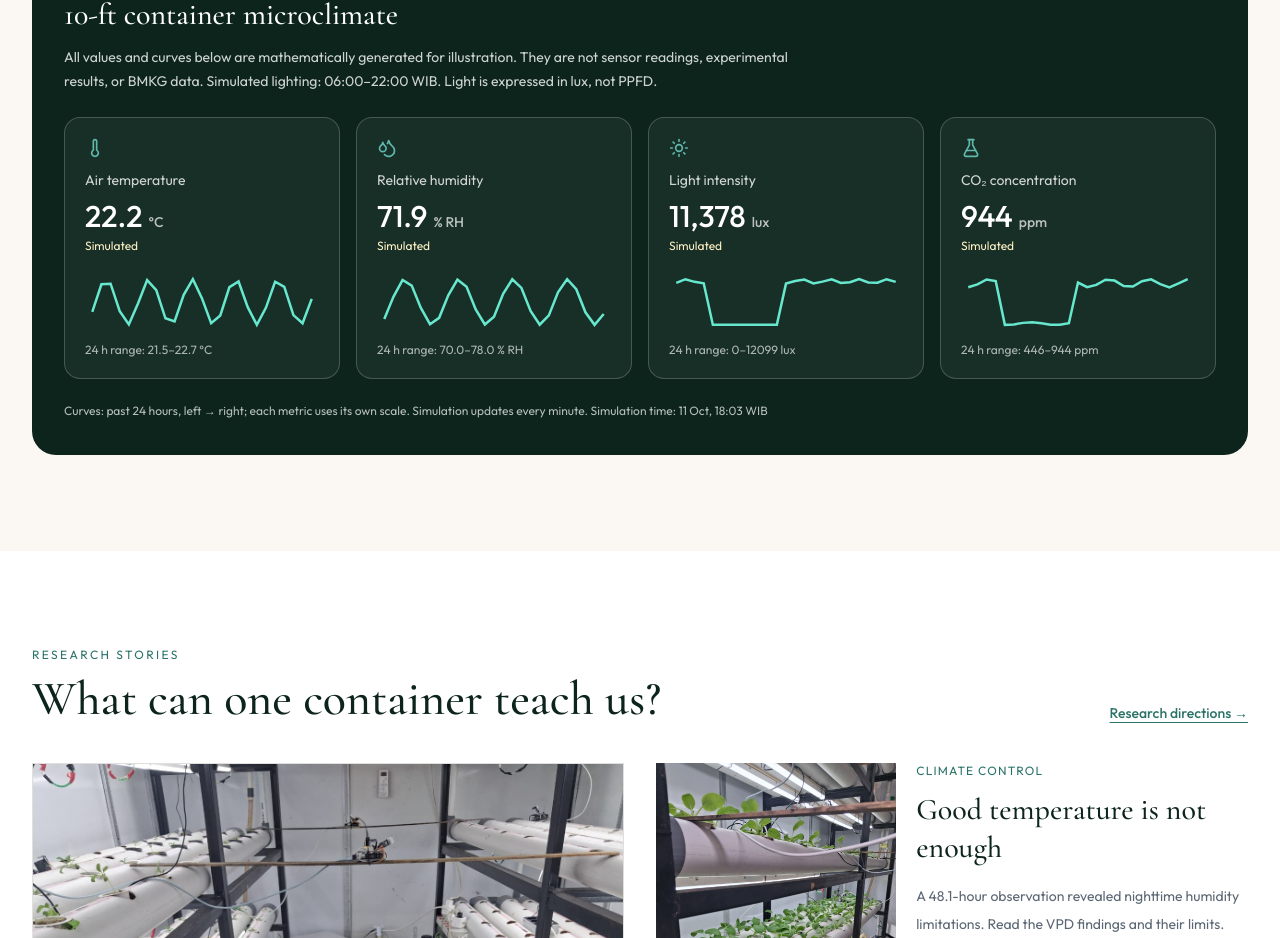
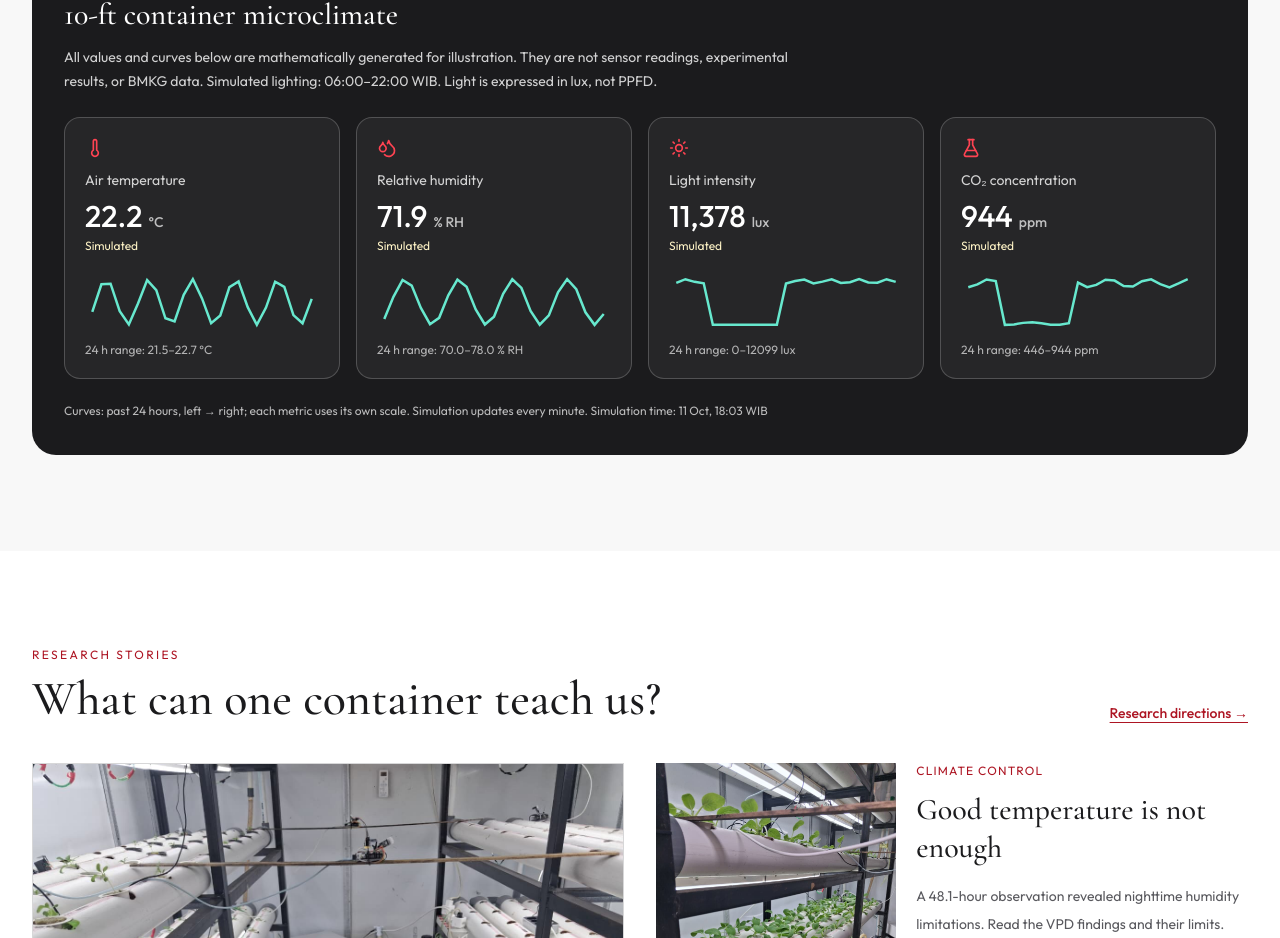
Before and after one commit to albertsagala/tobafarm, a Next.js app: page / in a window 1280 px wide. Shown: the part 1751-2689 px from the top of the page. Built offline with nearby package versions, Linux system fonts and the light colour scheme; no server answers.

Commit message:
Redesign research homepage with editorial red theme and separate personal identity

```diff
--- a/src/app/globals.css
+++ b/src/app/globals.css
@@ -1,20 +1,20 @@
 @import "tailwindcss";
 
 :root {
-  --forest: #143528;
-  --forest-deep: #0c241c;
-  --forest-mid: #1e4a38;
-  --navy: #0b1524;
-  --navy-mid: #132033;
-  --cream: #f4f0e8;
-  --cream-soft: #fbf8f3;
-  --teal: #3d9b8f;
-  --teal-bright: #5eb8ac;
-  --teal-deep: #2b7268;
+  --forest: #a90f1d;
+  --forest-deep: #1b1b1d;
+  --forest-mid: #7b111a;
+  --navy: #171719;
+  --navy-mid: #29292c;
+  --cream: #f2f2f2;
+  --cream-soft: #f8f8f8;
+  --teal: #b71928;
+  --teal-bright: #ff4352;
+  --teal-deep: #ad1523;
   --amber: #8a5a12;
-  --ink: #1a2330;
-  --muted: #5c6774;
-  --line: rgba(20, 53, 40, 0.12);
+  --ink: #202024;
+  --muted: #59595e;
+  --line: rgba(32, 32, 36, 0.15);
 }
 
 @theme inline {
@@ -113,3 +113,8 @@ body {
     scroll-behavior: auto !important;
   }
 }
+
+/* Editorial research-portal styling: sharper headlines, accent rules and compact article panels. */
+#articles article { border-radius: 0; border-top: 3px solid var(--teal); }
+#research-stories article { border-radius: 0; }
+#articles article a:hover, #research-stories article a:hover { color: var(--teal-deep); }
```
